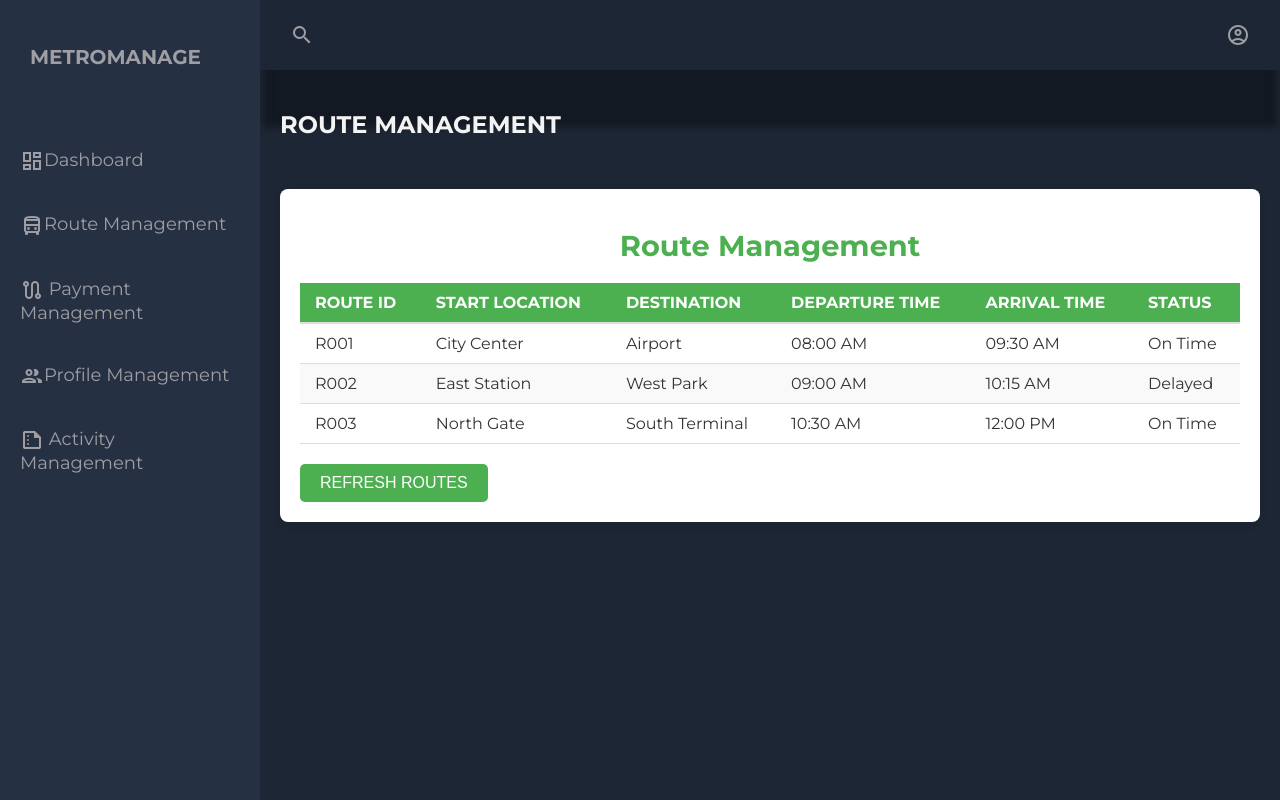
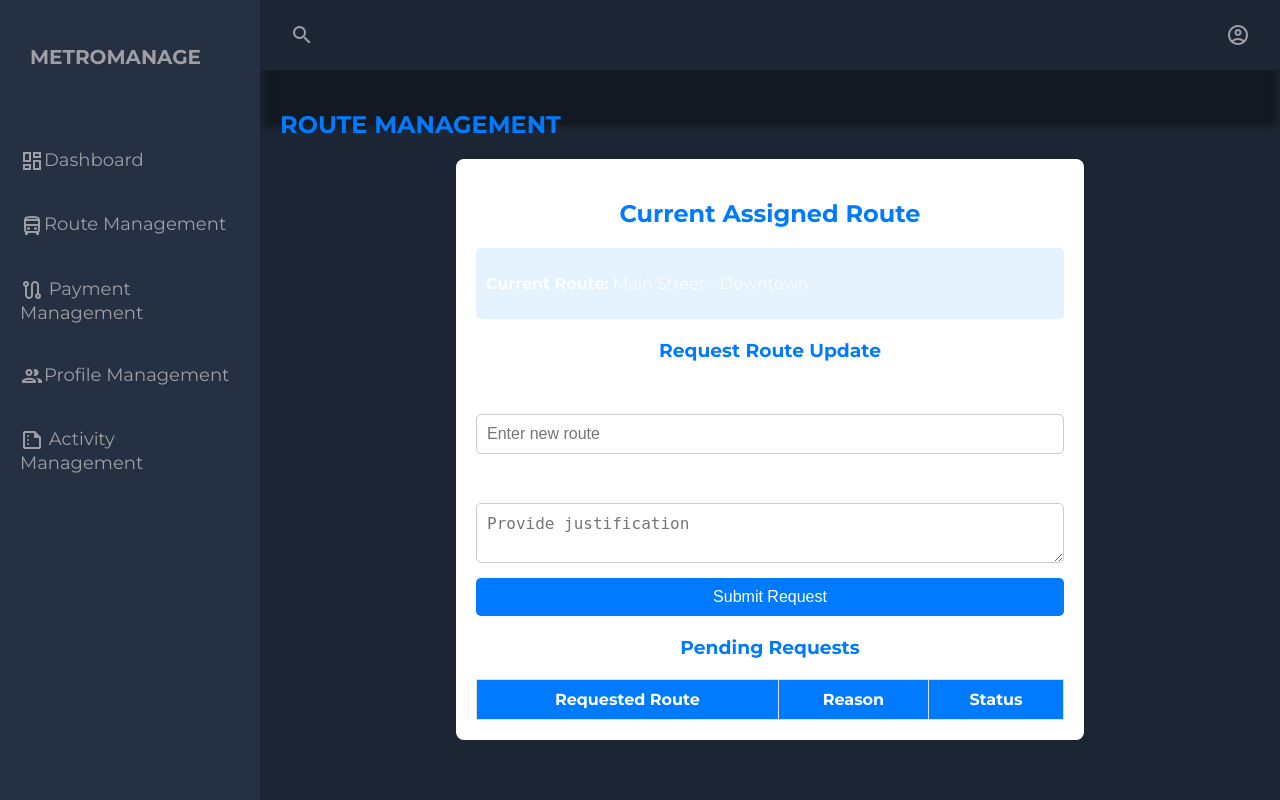
Before and after one commit to NdunguAustine/MetroManage, a Django app: page /user/routes in a window 1280 px wide. Run offline with Django 5.2, Linux system fonts and the light colour scheme; lists and menus that the app fills with data are empty.

Commit message:
route change

```diff
--- a/main/templates/main/User-Route.html
+++ b/main/templates/main/User-Route.html
@@ -4,31 +4,44 @@
 
 {% block content %}
 <link rel="stylesheet" href="{% static 'CSS/User-Route.css' %}">
-              <div class="route-management-container">
-                <h1>Route Management</h1>
+<div class="container">
+  <h2>Current Assigned Route</h2>
 
-                <!-- Route Table -->
-                <table id="route-table">
+  <!-- Display Assigned Route -->
+  <div class="route-info">
+      <p><strong>Current Route:</strong> <span id="currentRoute">Main Street - Downtown</span></p>
+  </div>
+
+  <!-- Route Update Request Form -->
+  <div class="update-section">
+      <h3>Request Route Update</h3>
+      <form id="routeUpdateForm">
+          <label for="newRoute">Enter New Route:</label>
+          <input type="text" id="newRoute" name="newRoute" placeholder="Enter new route" required>
+
+          <label for="reason">Reason for Change:</label>
+          <textarea id="reason" name="reason" placeholder="Provide justification" required></textarea>
+
+          <button type="submit">Submit Request</button>
+      </form>
+  </div>
+
+  <!-- Pending Requests Table -->
+  <div class="pending-section">
+      <h3>Pending Requests</h3>
+      <table>
           <thead>
               <tr>
-                      <th>Route ID</th>
-                      <th>Start Location</th>
-                      <th>Destination</th>
-                      <th>Departure Time</th>
-                      <th>Arrival Time</th>
+                  <th>Requested Route</th>
+                  <th>Reason</th>
                   <th>Status</th>
               </tr>
           </thead>
-                  <tbody>
-                    <!-- Dynamic Data Rows -->
+          <tbody id="pendingRequests">
+              <!-- Requests will be populated dynamically -->
           </tbody>
       </table>
-
-                <!-- Route Actions -->
-                <div class="route-actions">
-                  <button id="refresh-btn" class="btn">Refresh Routes</button>
   </div>
 </div>
-
 <script src="{% static '/Js/User-Route.js' %}"></script>
 {% endblock %}
--- a/static/CSS/User-Route.css
+++ b/static/CSS/User-Route.css
@@ -1,86 +1,66 @@
 
-  /* Container */
-  .route-management-container {
-    max-width: 1200px;
-    margin: 30px auto;
+.container {
+  width: 60%;
+  background: #fff;
   padding: 20px;
-    background: #fff;
-    box-shadow: 0 4px 8px rgba(0, 0, 0, 0.1);
+  margin: auto;
   border-radius: 8px;
+  box-shadow: 0 0 10px rgba(0, 0, 0, 0.1);
 }
 
-  /* Heading */
-  .route-management-container h1 {
+h2, h3 {
   text-align: center;
-    margin-bottom: 20px;
-    font-size: 1.8rem;
-    color: #4CAF50;
+  color: #007bff;
 }
 
-  /* Table Styling */
-  #route-table {
-    width: 100%;
-    border-collapse: collapse;
-    margin-top: 20px;
-    background-color: #ffffff;
-    font-size: 1rem;
-    color: #333;
+.route-info {
+  background: #e3f2fd;
+  padding: 10px;
+  border-radius: 5px;
+  margin-bottom: 20px;
 }
 
-  #route-table th {
-    background-color: #4CAF50;
-    color: white;
-    text-align: left;
-    padding: 10px 15px;
-    text-transform: uppercase;
-    border-bottom: 2px solid #ddd;
+.update-section, .pending-section {
+  margin-top: 20px;
 }
 
-  #route-table td {
-    padding: 10px 15px;
-    border-bottom: 1px solid #ddd;
-    text-align: left;
+form {
+  display: flex;
+  flex-direction: column;
+  gap: 15px;
 }
 
-  #route-table tbody tr:nth-child(even) {
-    background-color: #f9f9f9;
+input, textarea, button {
+  padding: 10px;
+  font-size: 16px;
+  border: 1px solid #ccc;
+  border-radius: 5px;
 }
 
-  #route-table tbody tr:nth-child(odd) {
-    background-color: #ffffff;
-  }
-
-  #route-table tbody tr:hover {
-    background-color: #f1f1f1;
+button {
+  background-color: #007bff;
+  color: white;
+  border: none;
   cursor: pointer;
 }
 
-  /* Button Styling */
-  .route-actions .btn {
-    display: inline-block;
-    padding: 10px 20px;
-    background-color: #4CAF50;
-    color: white;
-    border: none;
-    border-radius: 5px;
-    font-size: 1rem;
-    cursor: pointer;
-    text-transform: uppercase;
-    margin-top: 20px;
+button:hover {
+  background-color: #0056b3;
 }
 
-  .route-actions .btn:hover {
-    background-color: #45a049;
+table {
+  width: 100%;
+  margin-top: 20px;
+  border-collapse: collapse;
 }
 
-  /* Responsive Design */
-  @media (max-width: 768px) {
-    #route-table {
-      font-size: 0.9rem;
+th, td {
+  padding: 10px;
+  border: 1px solid #ddd;
+  text-align: center;
 }
 
-    #route-table th,
-    #route-table td {
-      padding: 8px 10px;
+th {
+  background-color: #007bff;
+  color: white;
 }
-  }
--- a/static/Js/User-Route.js
+++ b/static/Js/User-Route.js
@@ -1,51 +1,37 @@
-var sidebarOpen = false;
-var sidebar = document.getElementById("sidebar");
+document.getElementById('routeUpdateForm').addEventListener('submit', function (e) {
+  e.preventDefault();
 
-function openSidebar() {
-    if(!sidebarOpen){
-        sidebar.classList.add("sidebar-responsive");
-        sidebarOpen = true;
-    }
-}
+  const newRoute = document.getElementById('newRoute').value.trim();
+  const reason = document.getElementById('reason').value.trim();
 
-function closeSidebar(){
-    if(sidebarOpen){
-        sidebar.classList.remove("sidebar-responsive");
-        sidebarOpen = false;
-    }
-}
-
-// Dynamic Route Data
-const routes = [
-    { id: "R001", start: "City Center", destination: "Airport", departure: "08:00 AM", arrival: "09:30 AM", status: "On Time" },
-    { id: "R002", start: "East Station", destination: "West Park", departure: "09:00 AM", arrival: "10:15 AM", status: "Delayed" },
-    { id: "R003", start: "North Gate", destination: "South Terminal", departure: "10:30 AM", arrival: "12:00 PM", status: "On Time" },
-  ];
-
-  // Populate Table Function
-  function populateRouteTable() {
-    const tableBody = document.querySelector("#route-table tbody");
-    tableBody.innerHTML = ""; // Clear existing rows
-
-    routes.forEach(route => {
-      const row = document.createElement("tr");
-      row.innerHTML = `
-        <td>${route.id}</td>
-        <td>${route.start}</td>
-        <td>${route.destination}</td>
-        <td>${route.departure}</td>
-        <td>${route.arrival}</td>
-        <td>${route.status}</td>
-      `;
-      tableBody.appendChild(row);
-    });
+  if (!newRoute || !reason) {
+      alert("Please fill in all fields.");
+      return;
   }
 
-  // Refresh Button Click Event
-  document.getElementById("refresh-btn").addEventListener("click", () => {
-    populateRouteTable();
-    alert("Routes have been refreshed!");
-  });
+  // Create request data
+  const requestData = {
+      route: newRoute,
+      reason: reason,
+      status: "Pending"
+  };
 
-  // Initial Table Population
-  populateRouteTable();
+  // Add to pending requests table
+  addPendingRequest(requestData);
+
+  // Clear form
+  this.reset();
+});
+
+function addPendingRequest(request) {
+  const tableBody = document.getElementById('pendingRequests');
+  const row = document.createElement('tr');
+
+  row.innerHTML = `
+      <td>${request.route}</td>
+      <td>${request.reason}</td>
+      <td>${request.status}</td>
+  `;
+
+  tableBody.appendChild(row);
+}
```
Also changed, not shown: main/models.py (+18 -0 lines), main/templates/main/Admin-add-bus.html (+8 -0 lines). Lines whose indentation alone changed are shown as unchanged.
